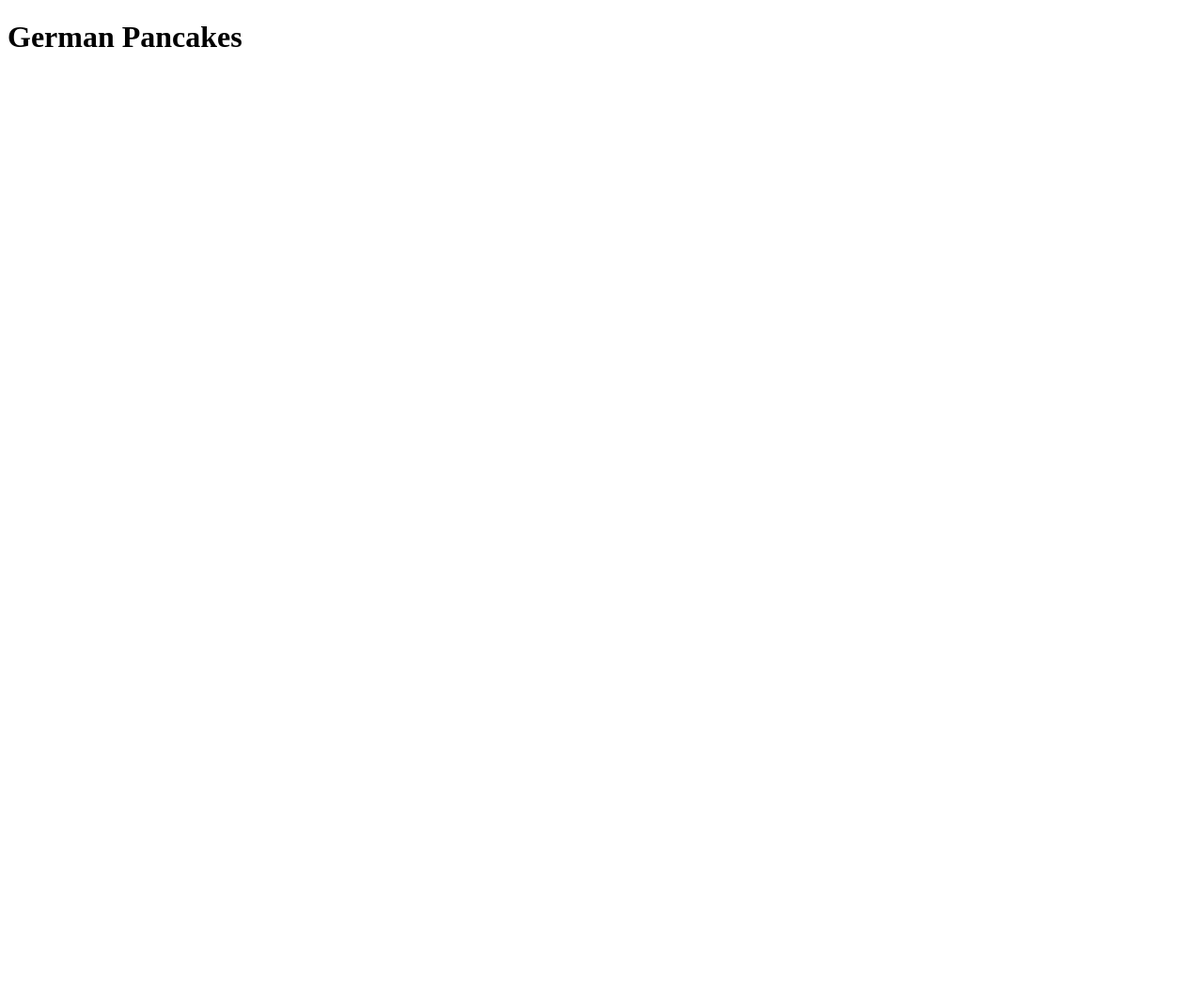
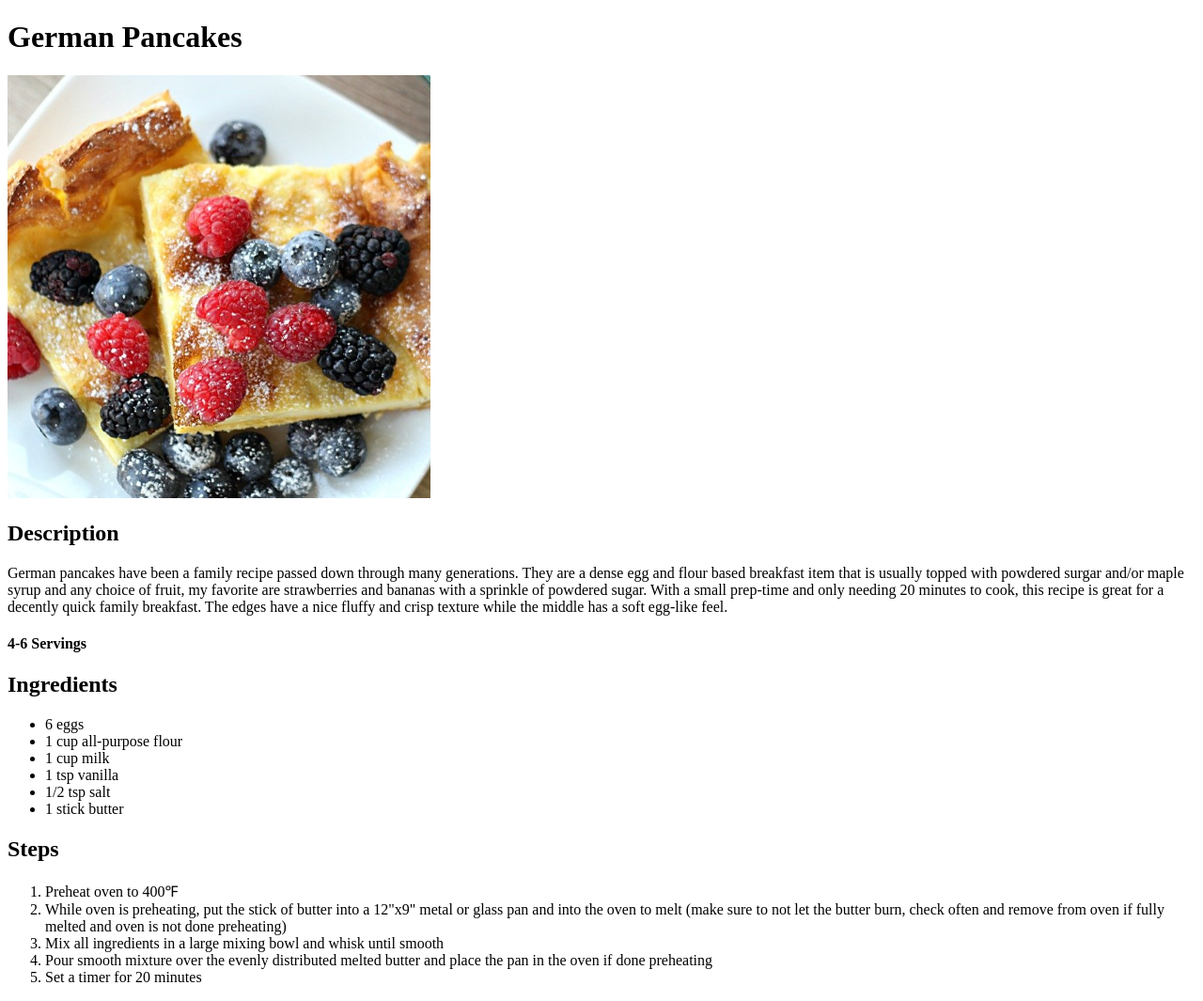
Before and after one commit to Madmanmax4/odin-recipes, a plain HTML site: page recipes/german-pancakes.html in a window 1280 px wide. Shown: the whole page at 94% size. Before the commit the page ends 800 px from the top, so only its background shows below. Drawn offline with Linux system fonts and the light colour scheme.

Commit message:
German pancake content
-Add image, alt text and correct size
-Add description of recipe
-Add serving size
-Add ingredients in unordered list
-Add steps in ordered list

[Issue: 3]

```diff
--- a/recipes/german-pancakes.html
+++ b/recipes/german-pancakes.html
@@ -8,5 +8,33 @@
 
   <body>
     <h1>German Pancakes</h1>
+
+    <img src="../images/german-pancakes.jpg" alt="German pancakes topped with blackberries, raspberries, blueberries and sprinkled with powdered surgar" width="450">
+
+    <h2>Description</h2>
+    <p>German pancakes have been a family recipe passed down through many generations. They are a dense egg and flour based breakfast item that is usually topped with powdered surgar and/or maple syrup and any choice of fruit, my favorite are strawberries and bananas with a sprinkle of powdered sugar. With a small prep-time and only needing 20 minutes to cook, this recipe is great for a decently quick family breakfast. The edges have a nice fluffy and crisp texture while the middle has a soft egg-like feel.</p>
+
+    <h4>4-6 Servings</h4>
+
+    <h2>Ingredients</h2>
+
+    <ul>
+        <li>6 eggs</li>
+        <li>1 cup all-purpose flour</li>
+        <li>1 cup milk</li>
+        <li>1 tsp vanilla</li>
+        <li>1/2 tsp salt</li>
+        <li>1 stick butter</li>
+    </ul>
+
+    <h2>Steps</h2>
+
+    <ol>
+        <li>Preheat oven to 400℉</li>
+        <li>While oven is preheating, put the stick of butter into a 12"x9" metal or glass pan and into the oven to melt (make sure to not let the butter burn, check often and remove from oven if fully melted and oven is not done preheating)</li>
+        <li>Mix all ingredients in a large mixing bowl and whisk until smooth</li>
+        <li>Pour smooth mixture over the evenly distributed melted butter and place the pan in the oven if done preheating</li>
+        <li>Set a timer for 20 minutes</li>
+    </ol>
   </body>
 </html>
```
Also changed, not shown: images/german-pancakes.jpg (added).
